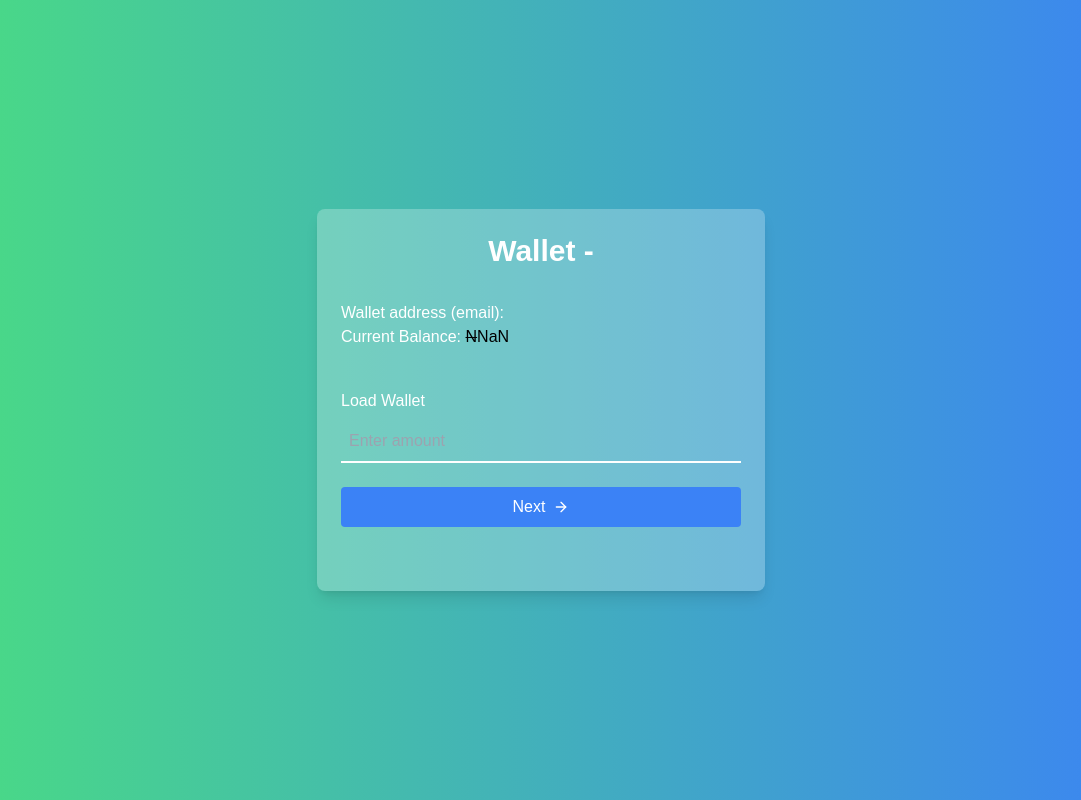
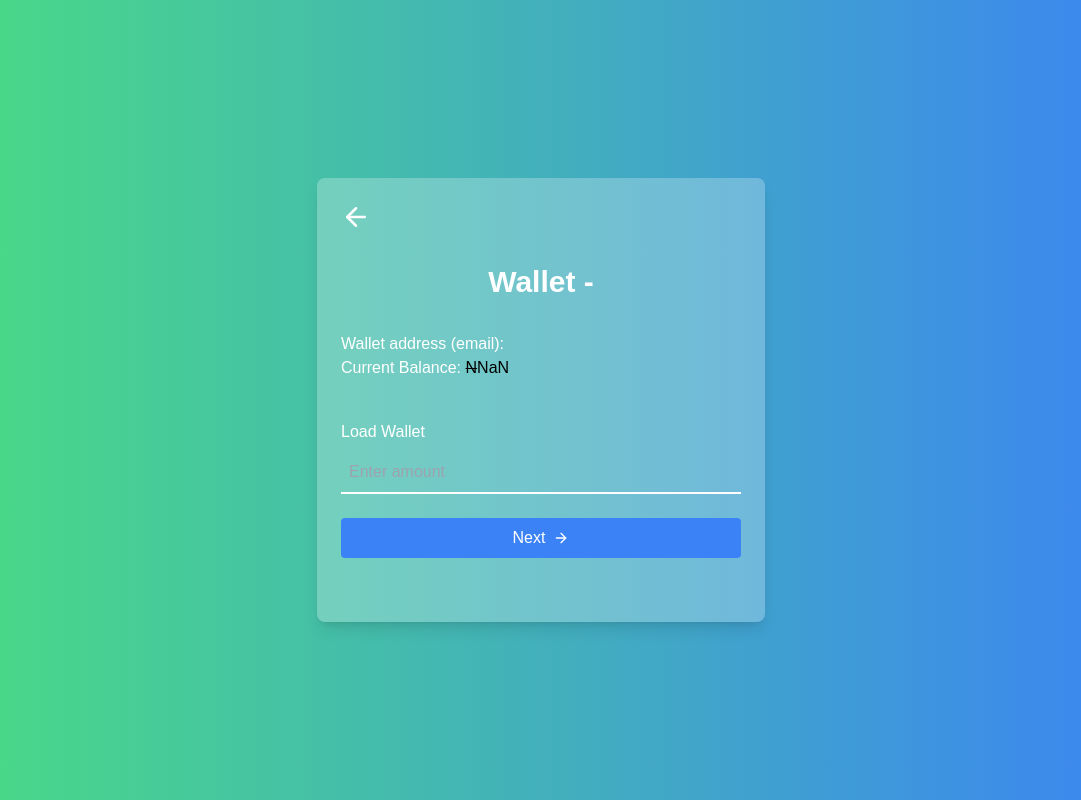
Before and after one commit to victory1069/finalproj, a React (Vite) app in the folder finalproj-frontend/: page /wallet in a window 1280 px wide. Shown: the whole page, without its empty margins (99-1180 px from the left). Built offline with nearby package versions, Linux system fonts and the light colour scheme; no server answers; sample sign-in values are in the browser's storage.

Commit message:
feat: go back in wallet

```diff
--- a/finalproj-frontend/src/Comp/ServicePayment.jsx
+++ b/finalproj-frontend/src/Comp/ServicePayment.jsx
@@ -39,7 +39,7 @@ const ServicePayment = () => {
       <main className="text-center p-6 w-full max-w-md bg-white bg-opacity-25 rounded-lg shadow-lg">
         <div className="flex items-center justify-between mb-8">
           <button
-            onClick={() => navigate('/dashboard')}
+            onClick={() => navigate(-1)}
             className="text-white hover:text-gray-300 transition duration-200"
           >
             <FiArrowLeft className="text-3xl" />
--- a/finalproj-frontend/src/Comp/Wallet.jsx
+++ b/finalproj-frontend/src/Comp/Wallet.jsx
@@ -1,6 +1,6 @@
 import React, { useState } from 'react';
 import { useNavigate } from 'react-router-dom';
-import { FiCreditCard, FiArrowRight } from 'react-icons/fi';
+import { FiCreditCard, FiArrowRight, FiArrowLeft } from 'react-icons/fi';
 import { useUser } from '../contexts/UserContext';
 import axiosInstance from '../axiosConifg';
 
@@ -38,9 +38,19 @@ const Wallet = () => {
 
     return (
         <div className="flex flex-col items-center justify-center min-h-screen bg-gradient-to-r from-green-400 to-blue-500 text-white font-agrandir">
-            {
-                user
-                && <main className="text-center p-6 w-full max-w-md bg-white bg-opacity-25 rounded-lg shadow-lg">
+
+            <main className="text-center p-6 w-full max-w-md bg-white bg-opacity-25 rounded-lg shadow-lg">
+                <div className="flex items-center justify-between mb-8">
+                    <button
+                        onClick={() => navigate(-1)}
+                        className="text-white hover:text-gray-300 transition duration-200"
+                    >
+                        <FiArrowLeft className="text-3xl" />
+                    </button>
+                    <div className="text-3xl" />
+                </div>
+                {user ?
+                    <>
                         <h1 className="text-3xl font-bold mb-8 text-white">Wallet - {user.name}</h1>
                         <div className="text-left">Wallet address (email): <span className='text-black'>{user.email}</span></div>
                         <div className="text-left">Current Balance: <span className='text-black'><span className='line-through'>N</span>{(user.walletBalance / 100).toFixed(2)} </span></div>
@@ -65,8 +75,14 @@ const Wallet = () => {
                                 Next <FiArrowRight className="ml-2" />
                             </button>
                         </form>
-                </main>}
+                    </>
+                    :
+                    <div div className='text-black'>
+                        Error loading user or you are not logged in
                     </div>
+                }
+            </main >
+        </div >
     );
 };
 
```
Lines whose indentation alone changed are shown as unchanged.
